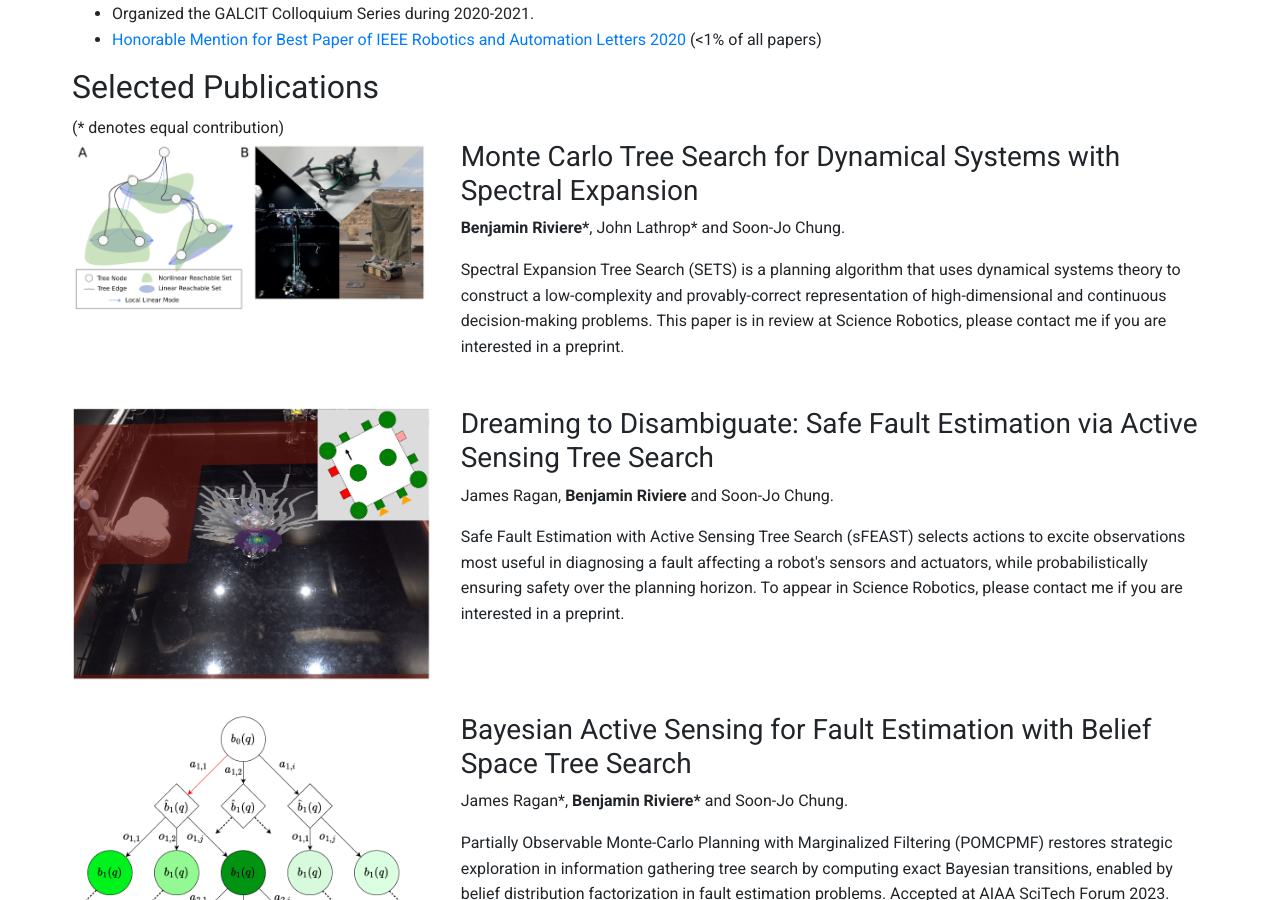
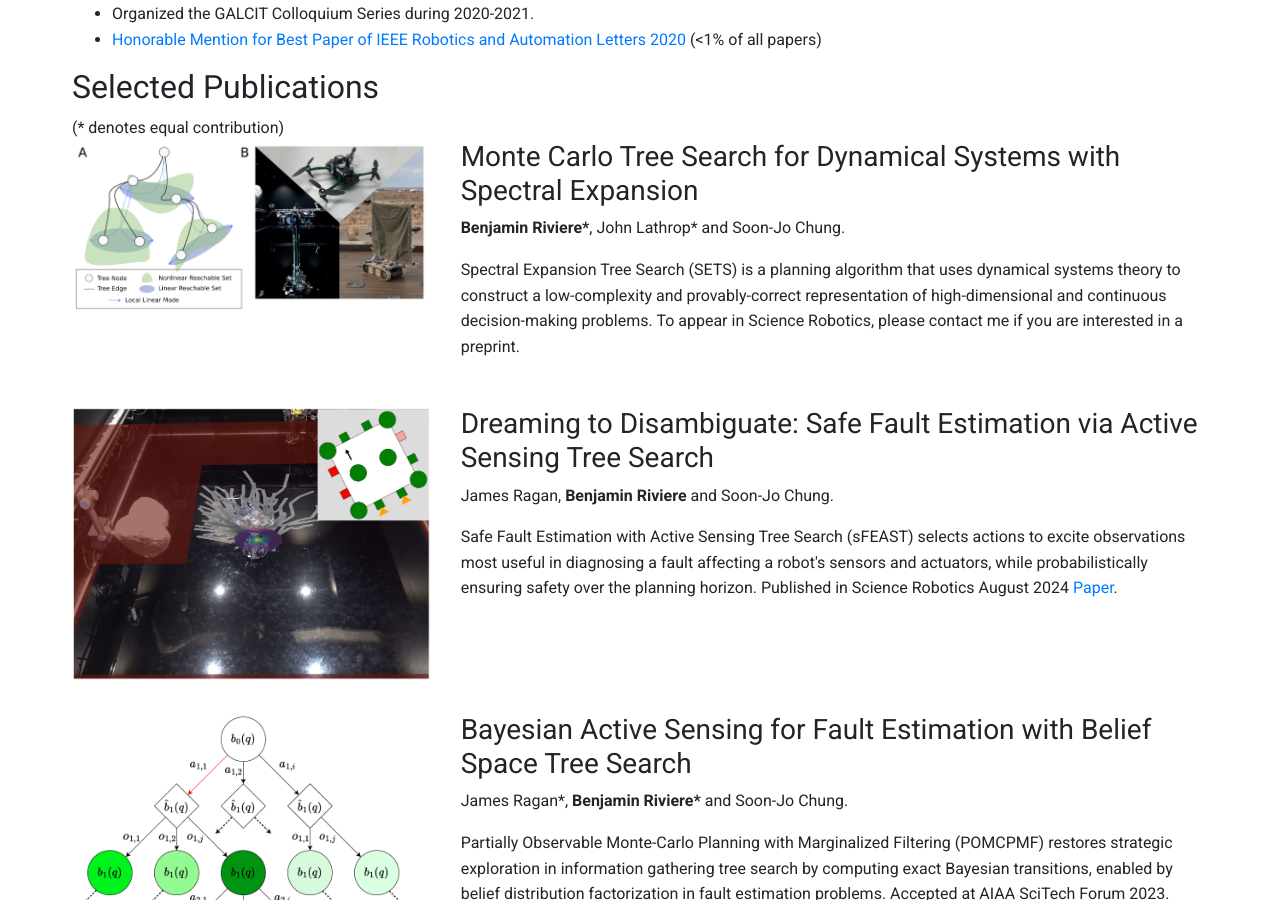
Before and after one commit to bpriviere/bpriviere.github.io, a Jekyll site: the page built from index.md, in a window 1280 px wide and 900 px high, scrolled down 1031 px. Built offline with Jekyll 4.4.1, drawn with Linux system fonts in a browser that asks for light colours.

Commit message:
science robotics v1 link

```diff
--- a/_layouts/home.html
+++ b/_layouts/home.html
@@ -191,7 +191,7 @@
                     <div class="col-md-8">
                         <h3>Monte Carlo Tree Search for Dynamical Systems with Spectral Expansion</h3>
                         <p><strong>Benjamin Riviere*</strong>, John Lathrop* and Soon-Jo Chung.</p>
-                        <p>Spectral Expansion Tree Search (SETS) is a planning algorithm that uses dynamical systems theory to construct a low-complexity and provably-correct representation of high-dimensional and continuous decision-making problems. This paper is in review at Science Robotics, please contact me if you are interested in a preprint.</p>
+                        <p>Spectral Expansion Tree Search (SETS) is a planning algorithm that uses dynamical systems theory to construct a low-complexity and provably-correct representation of high-dimensional and continuous decision-making problems. To appear in Science Robotics, please contact me if you are interested in a preprint.</p>
                     </div>
                 </div>
 
@@ -202,7 +202,7 @@
                     <div class="col-md-8">
                         <h3>Dreaming to Disambiguate: Safe Fault Estimation via Active Sensing Tree Search</h3>
                         <p>James Ragan, <strong>Benjamin Riviere</strong> and Soon-Jo Chung.</p>
-                        <p>Safe Fault Estimation with Active Sensing Tree Search (sFEAST) selects actions to excite observations most useful in diagnosing a fault affecting a robot's sensors and actuators, while probabilistically ensuring safety over the planning horizon. To appear in Science Robotics, please contact me if you are interested in a preprint.</p>
+                        <p>Safe Fault Estimation with Active Sensing Tree Search (sFEAST) selects actions to excite observations most useful in diagnosing a fault affecting a robot's sensors and actuators, while probabilistically ensuring safety over the planning horizon. Published in Science Robotics August 2024 <a href="https://www.science.org/doi/abs/10.1126/scirobotics.adn4722">Paper</a>. </p>
                     </div>
                 </div>
 
```
